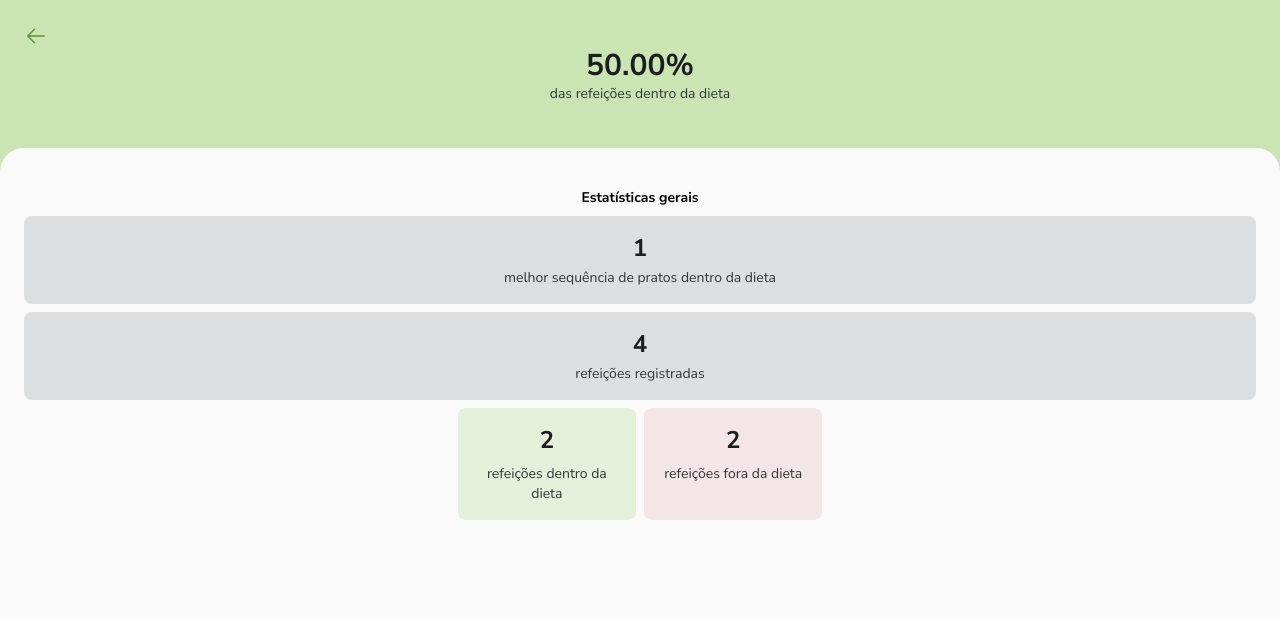
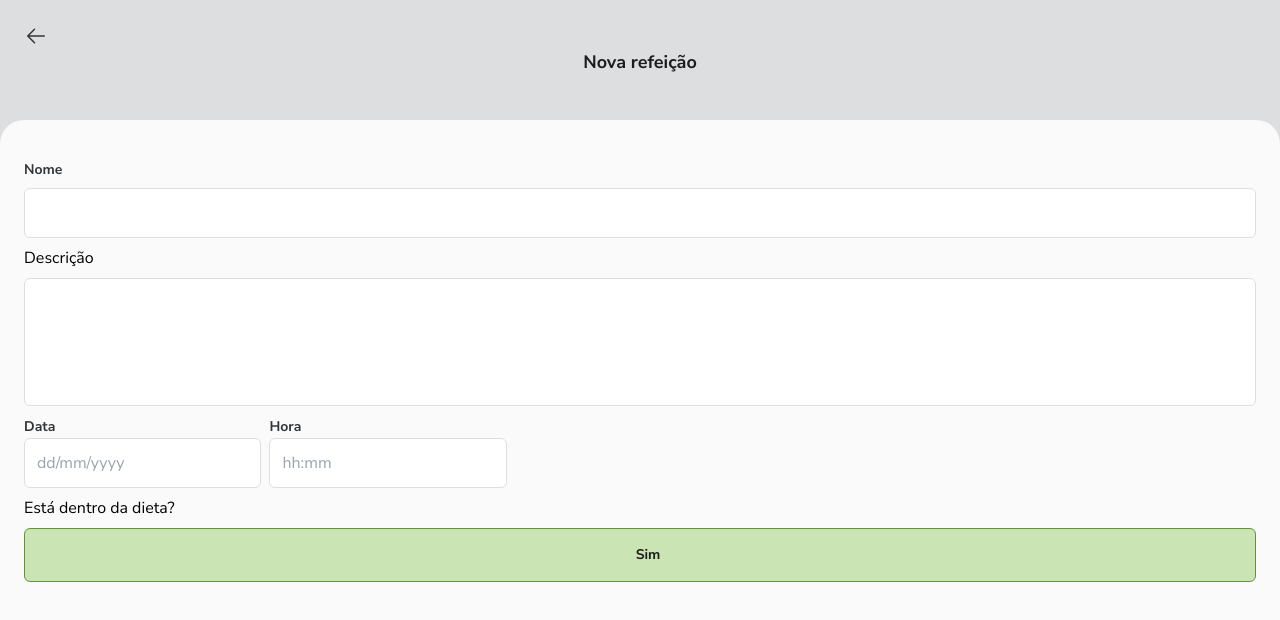
Before and after one commit to EduardoNGomes/Daily_Diet_Front-end, a React (Vite) app: page / in a window 1280 px wide. Shown: the top 620 px of the page. Built offline with nearby package versions, Linux system fonts and the light colour scheme.

Commit message:
feature:Create button form

```diff
--- a/src/App.tsx
+++ b/src/App.tsx
@@ -1,10 +1,11 @@
 import { Home } from './pages/Home'
 import { Metrics } from './pages/Metrics'
+import { New } from './pages/New'
 
 export const App = () => {
   return (
     <>
-      <Metrics />
+      <New />
     </>
   )
 }
--- /dev/null
+++ b/src/components/ButtonForm.tsx
@@ -0,0 +1,26 @@
+interface ButtonFormProps {
+  title: string
+  active: boolean
+  onDiet: boolean
+}
+
+export const ButtonForm = ({
+  title,
+  active = false,
+  onDiet = false,
+}: ButtonFormProps) => {
+  return (
+    <button
+      className={`p-4 w-full flex items-center justify-center gap-2 rounded-md text-sm text-gray-1 font-bold border  ${
+        active && onDiet === true
+          ? ' border-green-dark bg-green-mid'
+          : active && onDiet === false
+          ? ' border-red-dark bg-red-mid'
+          : 'border-transparent bg-gray-6'
+      }`}
+    >
+      <span className="block w-2 h-2 rounded-full"></span>
+      {title}
+    </button>
+  )
+}
--- a/src/components/Header.tsx
+++ b/src/components/Header.tsx
@@ -13,7 +13,13 @@ export const Header = ({ title, subtitle, iconColor }: HeaderProps) => {
         <ArrowLeft size={24} className={iconColor} />
       </button>
       <div className="flex flex-col items-center">
-        <h1 className="text-gray-1 text-3xl font-bold">{title}</h1>
+        <h1
+          className={`text-gray-1 font-bold ${
+            subtitle ? 'text-3xl' : 'text-lg'
+          }`}
+        >
+          {title}
+        </h1>
         {subtitle && (
           <p className="text-gray-2 font-normal text-sm">{subtitle}</p>
         )}
--- /dev/null
+++ b/src/pages/New.tsx
@@ -0,0 +1,65 @@
+import { ButtonForm } from '../components/ButtonForm'
+import { Header } from '../components/Header'
+import { LayoutPag } from '../components/LayoutPage'
+import { Section } from '../components/Section'
+
+export const New = () => {
+  return (
+    <LayoutPag color="bg-gray-5">
+      <Header title="Nova refeição" iconColor="text-gray-2" />
+      <Section>
+        <form className="w-full flex flex-col gap-2">
+          <div className="flex flex-col gap-2">
+            <label htmlFor="name" className="text-gray-2 font-bold text-sm">
+              Nome
+            </label>
+            <input
+              type="text"
+              id="name"
+              className="p-3 rounded-md w-full border border-gray-5 text-gray-1 text-base font-normal"
+            />
+          </div>
+          <div className="flex flex-col gap-2">
+            <label htmlFor="description">Descrição</label>
+            <textarea
+              name=""
+              id="description"
+              className="resize-none p-3 rounded-md w-full border border-gray-5 text-gray-1 text-base font-normal h-32"
+            />
+          </div>
+
+          <div className="flex  gap-2">
+            <div>
+              <label htmlFor="data" className="text-gray-2 font-bold text-sm">
+                Data
+              </label>
+              <input
+                type="text"
+                id="data"
+                className="p-3 rounded-md w-full border border-gray-5 text-gray-1 text-base font-normal"
+                placeholder="dd/mm/yyyy"
+              />
+            </div>
+
+            <div>
+              <label htmlFor="time" className="text-gray-2 font-bold text-sm">
+                Hora
+              </label>
+              <input
+                type="text"
+                id="time"
+                className="p-3 rounded-md w-full border border-gray-5 text-gray-1 text-base font-normal"
+                placeholder="hh:mm"
+              />
+            </div>
+          </div>
+
+          <p>Está dentro da dieta?</p>
+          <div>
+            <ButtonForm title="Sim" active={true} onDiet={true} />
+          </div>
+        </form>
+      </Section>
+    </LayoutPag>
+  )
+}
--- a/src/styles/global.css
+++ b/src/styles/global.css
@@ -12,3 +12,24 @@ body {
   max-width: 1280px;
   margin: 0 auto;
 }
+
+input[type='date']::-webkit-inner-spin-button,
+input[type='date']::-webkit-calendar-picker-indicator {
+  display: none;
+  -webkit-appearance: none;
+}
+
+input[type='time']::-webkit-datetime-edit-ampm-field {
+  display: none;
+}
+input[type='time']::-webkit-clear-button {
+  -webkit-appearance: none;
+  -moz-appearance: none;
+  -o-appearance: none;
+  -ms-appearance: none;
+  appearance: none;
+  margin: -10px;
+}
+input[type='time']::-webkit-calendar-picker-indicator {
+  background: none;
+}
--- a/tailwind.config.js
+++ b/tailwind.config.js
@@ -18,6 +18,7 @@ export default {
       'gray-5': '#DDDEDF',
       'gray-6': '#DDDEDF',
       'gray-7': '#FAFAFA',
+      transparent: 'RGBA(255,255,255,0)',
       white: '#fff'
     },
     extend: {}
```
